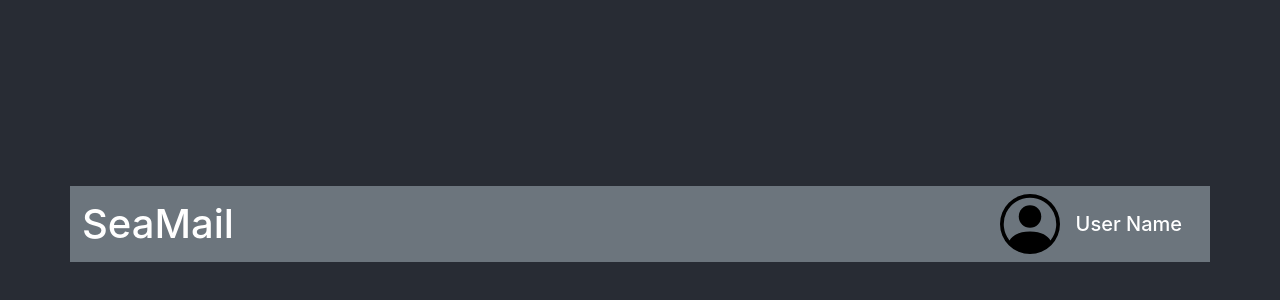
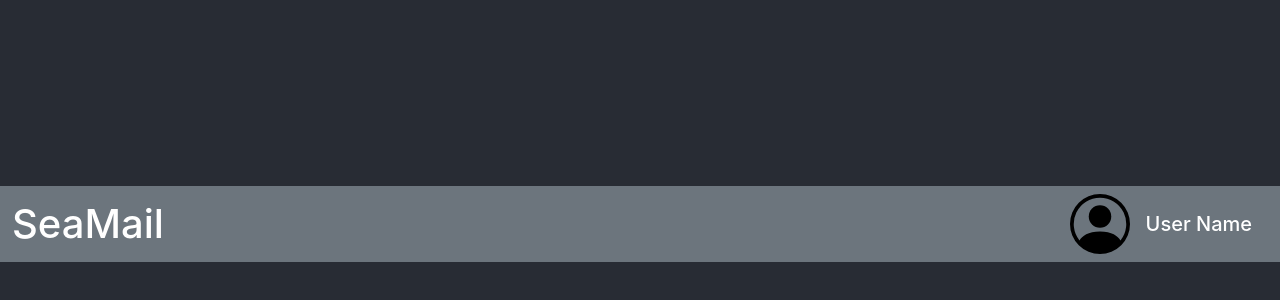
Before and after one commit to iO-Academy/2022-jul-seamail, a JavaScript app: page / in a window 1280 px wide. Shown: the part 176-476 px from the top of the page. Built offline with nearby package versions, Linux system fonts and the light colour scheme; the HTML template or start-up script is replaced by a standard one.

Commit message:
changed a class to classname and change container to container fluid

```diff
--- a/src/Components/TopNav/index.js
+++ b/src/Components/TopNav/index.js
@@ -3,7 +3,7 @@ import UserProfile from "../UserProfile"
 
 const TopNav = () => {
     return (
-        <div className="container">
+        <div className="container-fluid">
             <nav className="row navbar bg-secondary">
                 <div className="col-3 col-lg-6 d-flex justify-content-start align-self-center d-lg-none">
                     <MobileMenuButton />
--- a/src/Components/UserProfile/index.js
+++ b/src/Components/UserProfile/index.js
@@ -4,7 +4,7 @@ const UserProfile = () => {
     return (
         <>
             <img src={User} width="60"/>
-            <h5 class="align-self-center mb-0 px-3">User Name</h5>
+            <h5 className="align-self-center mb-0 px-3">User Name</h5>
         </>
     )
 }
```
